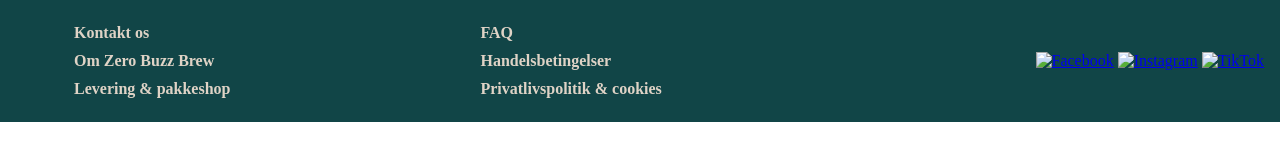
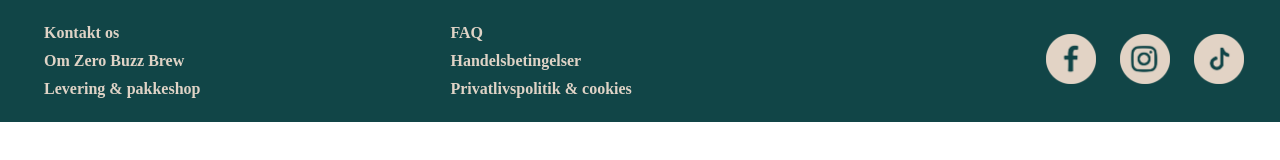
Before and after one commit to Sofienholm/bedrbeer, a plain HTML site: page udvalg.html in a window 1280 px wide. Shown: the top 160 px of the page. Drawn offline with Linux system fonts and the light colour scheme.

Commit message:
icon update

```diff
--- a/css/samlet.css
+++ b/css/samlet.css
@@ -30,7 +30,7 @@ footer {
     display: flex;
     gap: 250px; /* Reduceret afstand mellem tekststykkerne */
     flex-grow: 1; /* Sørger for fleksibilitet i layoutet */
-    margin-left: 10px;
+    margin-left: -20px;
 }
 .footer-column {
     display: flex;
@@ -42,9 +42,10 @@ footer {
     margin: 0; /* Fjern ekstra margin */
 }
 .social-icons img {
-    width: 32px;  /* Justér størrelsen */
-    height: 32px;
+    width: 50px;  /* Justér størrelsen */
+    height: 50px;
     transition: opacity 0.3s ease;
+    margin-right: 20px;
 }
 
 .social-icons img:hover {
--- a/udvalg.html
+++ b/udvalg.html
@@ -25,9 +25,9 @@
                 </div>
             </div>
             <div class="social-icons">
-                <a href="#"><img src="img/facebook.png" alt="Facebook"></a>
-                <a href="#"><img src="img/instagram.png" alt="Instagram"></a>
-                <a href="#"><img src="img/tiktok.png" alt="TikTok"></a>
+                <a href="#"><img src="images/faceicon.png" alt="Facebook"></a>
+                <a href="#"><img src="images/instaicon.png" alt="Instagram"></a>
+                <a href="#"><img src="images/tiktokicon.png" alt="TikTok"></a>
             </div>
         </div>
     </footer>
```
